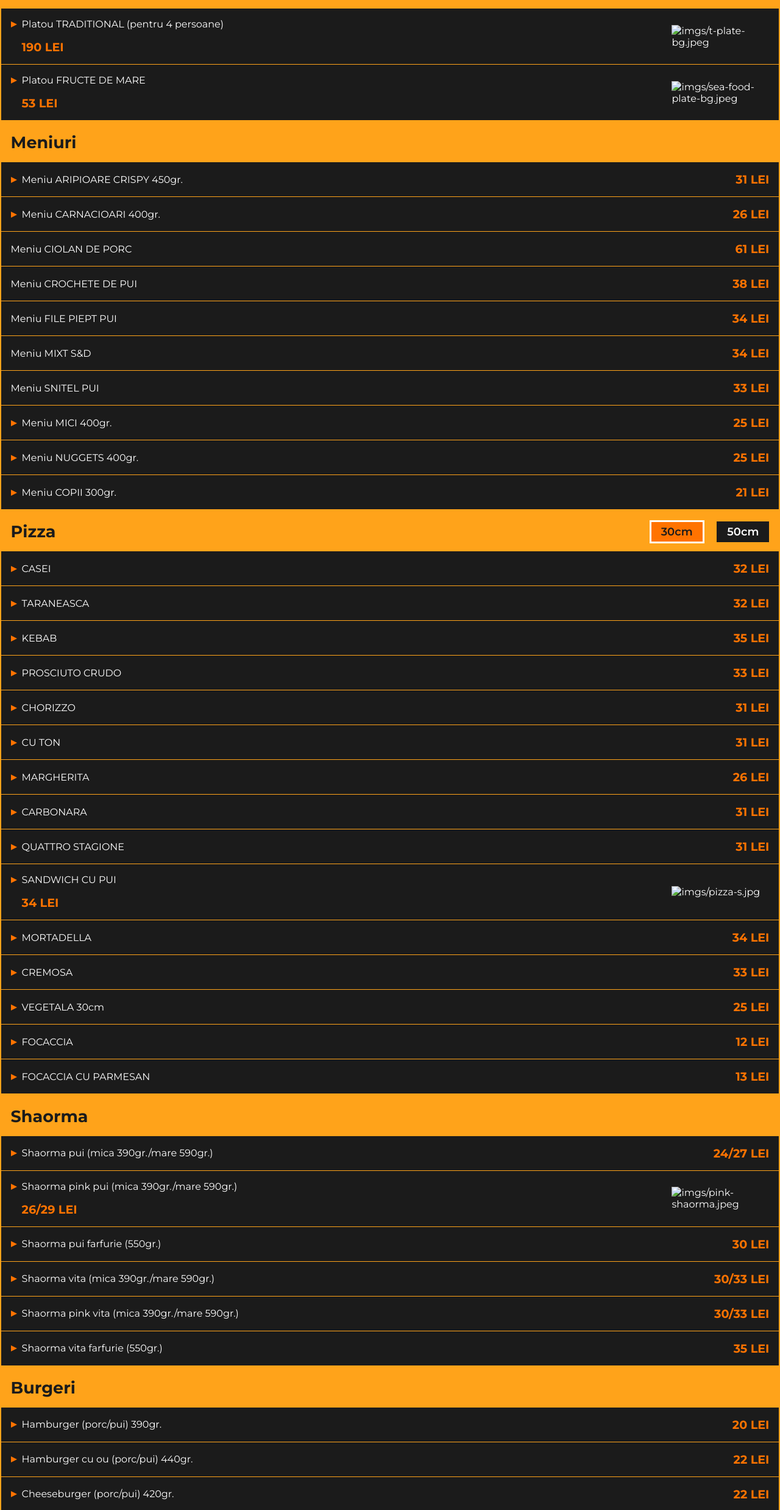
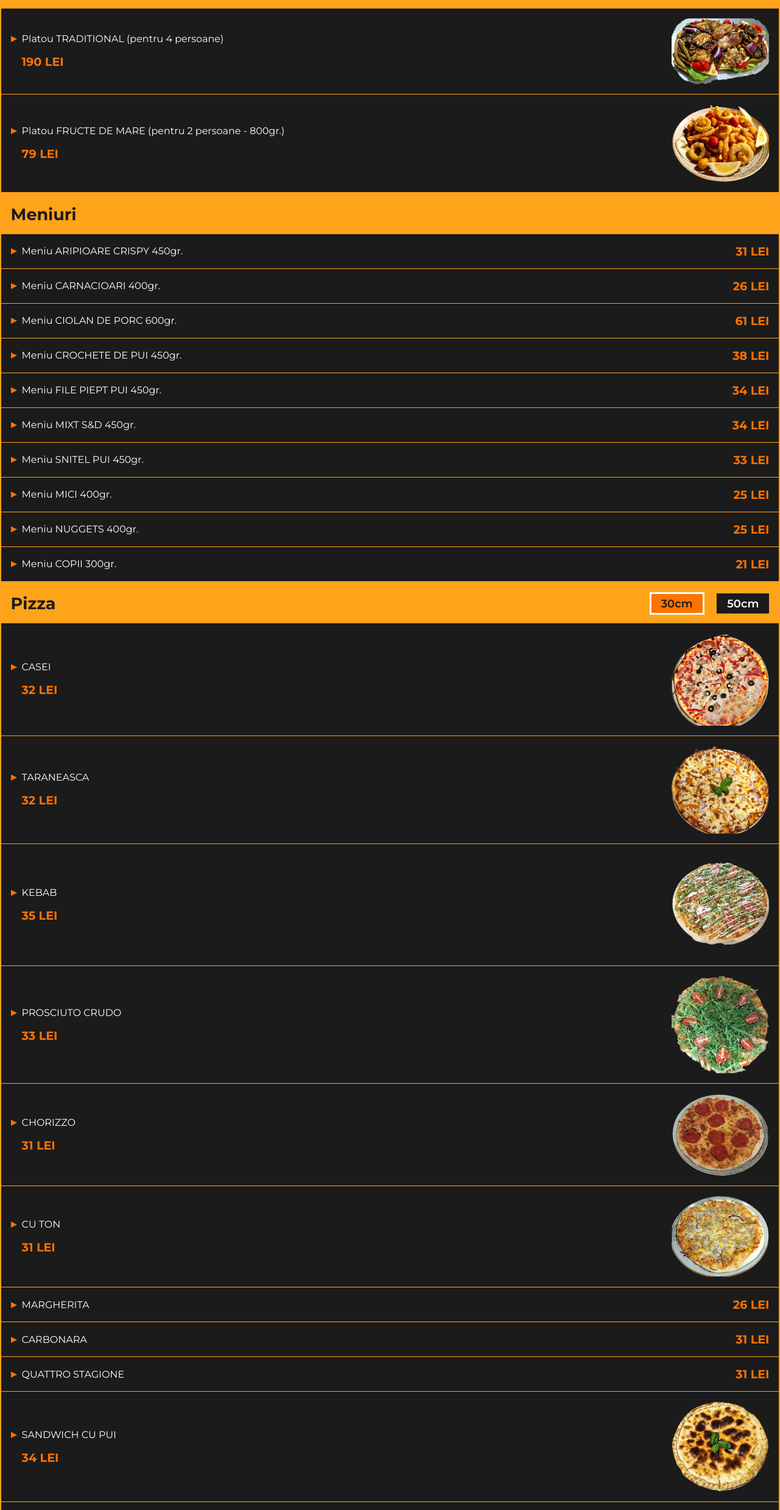
Before and after one commit to GhGeani/snd-menu, a website: page src/index.pug in a window 1280 px wide. Shown: the part 61-2537 px from the top of the page at 61% size. Drawn offline with nearby package versions, Linux system fonts and the light colour scheme; files that its build step writes are made by us from their sources; files whose address does not match are found by name.

Commit message:
Update menu.

```diff
--- a/src/index.pug
+++ b/src/index.pug
@@ -25,13 +25,13 @@ html(lang="en")
       section#plates
         +menu-entry('Platou TRADITIONAL (pentru 4 persoane)',
           '190',
-          'pulpe dezosate, ficati pui, ciolan porc, cârnați, murături, sos tatichi, muștar, focacia, ceapa roșie',
-          'imgs/t-plate-bg.jpeg'
+          'pulpe dezosate, ficăței de pui, ciolan porc, cârnați, murături, sos usturoi, muștar, focaccia, ceapa roșie, cartofi wedges',
+          'imgs/t-plate.png'
         )
-        +menu-entry('Platou FRUCTE DE MARE',
-          '53',
-          '8 creveți, cartofi widget, sos usturoi, lămâie',
-          'imgs/sea-food-plate-bg.jpeg'
+        +menu-entry('Platou FRUCTE DE MARE (pentru 2 persoane - 800gr.)',
+          '79',
+          'creveti, midii, calamar, rondele ceapa, buleți brânză picantă,  buleți cașcaval,  cartofi wedges,  lamaie',
+          'imgs/sea-food-plate.png'
         )
       section#menus
         .heading-wrapper
@@ -44,20 +44,25 @@ html(lang="en")
           '26',
           '3 carnaciori, cartofi prajiti, chifla, mustar, salata varza, bautura racoritoare/apa'
         )
-        +menu-entry('Meniu CIOLAN DE PORC',
-          '61'
+        +menu-entry('Meniu CIOLAN DE PORC 600gr.',
+          '61',
+          'ciolan de porc, cartofi aurii, sos usturoi, salata varsa, chifla, bautura racoritoare 0.33l sau apa plata 0.5l'
         )
-        +menu-entry('Meniu CROCHETE DE PUI',
-          '38'
+        +menu-entry('Meniu CROCHETE DE PUI 450gr.',
+          '38',
+          '5 crochete de pui, cartofi prajiti, chifla, sos de usturoi, bautura racoritoare 0.33l sau apa 0.5l'
         )
-        +menu-entry('Meniu FILE PIEPT PUI',
-          '34'
+        +menu-entry('Meniu FILE PIEPT PUI 450gr.',
+          '34',
+          'file din piept de pui, cartofi prajiti, salata varza, castraveti murati, ceapa, sos tzatziki, chifla, bautura racoritoare 0.33l sau apa 0.5l'
         )
-        +menu-entry('Meniu MIXT S&D',
-          '34'
+        +menu-entry('Meniu MIXT S&D 450gr.',
+          '34',
+          '2 aripioare de pui crispy picante, 2 crochete de pui, 4 mini chiftele, cartofi prajiti, chifla, sos de usturoi, ketchup, bautura racoritoare 0.33l sau apa 0.5l'
         )
-        +menu-entry('Meniu SNITEL PUI',
-          '33'
+        +menu-entry('Meniu SNITEL PUI 450gr.',
+          '33',
+          'snitel de pui, cartofi prajiti, salata varza, castraveti murati, ceapa, sos tzatziki, chifla, bautura racoritoare 0.33l sau apa 0.5l'
         )
         +menu-entry('Meniu MICI 400gr.',
           '25',
@@ -83,40 +88,49 @@ html(lang="en")
         .pizza-50cm-section
           +menu-entry('CASEI',
             '53',
-            'sos pizza, bacon, șuncă, mozzarella, salam chorizzo, ciuperci, măsline, ardei, porumb'
+            'sos pizza, bacon, șuncă, mozzarella, salam chorizzo, ciuperci, măsline, ardei, porumb',
+            'imgs/pizza-casei.png'
           )
           +menu-entry('TARANEASCA',
             '53',
-            'sos pizza, cârnați, ceapă, mozzarella, bacon, ardei, porumb'
+            'sos pizza, cârnați, ceapă, mozzarella, bacon, ardei, porumb',
+            'imgs/pizza-taraneasca.png'
           )
           +menu-entry('KEBAB',
             '60',
-            'sos pizza, cartofi prăjiți, carne pui, mozzarella, roșii, rucola'
+            'sos pizza, cartofi prăjiți, carne pui, mozzarella, roșii, rucola',
+            'imgs/pizza-kebab.png'
           )
         .pizza-30cm-section
           +menu-entry('CASEI',
             '32',
-            'sos pizza, bacon, șuncă, mozzarella, salam chorizzo, ciuperci, măsline, ardei, porumb'
+            'sos pizza, bacon, șuncă, mozzarella, salam chorizzo, ciuperci, măsline, ardei, porumb',
+            'imgs/pizza-casei.png'
           )
           +menu-entry('TARANEASCA',
             '32',
-            'sos pizza, cârnați, ceapă, mozzarella, bacon, ardei, porumb'
+            'sos pizza, cârnați, ceapă, mozzarella, bacon, ardei, porumb',
+            'imgs/pizza-taraneasca.png'
           )
           +menu-entry('KEBAB',
             '35',
-            'sos pizza, cartofi prăjiți, carne pui, mozzarella, roșii, rucola'
+            'sos pizza, cartofi prăjiți, carne pui, mozzarella, roșii, rucola',
+            'imgs/pizza-kebab.png'
           )
           +menu-entry('PROSCIUTO CRUDO',
             '33',
-            'sos pizza, prosciutto crudo, mozzarella, rucola, roșii, parmezan'
+            'sos pizza, prosciutto crudo, mozzarella, rucola, roșii, parmezan',
+            'imgs/pizza-prosciutto-crudo.png'
           )
           +menu-entry('CHORIZZO',
             '31',
-            'sos pizza, salam chorizzo, mozzarella'
+            'sos pizza, salam chorizzo, mozzarella',
+            'imgs/pizza-chorizzo.png'
           )
           +menu-entry('CU TON',
             '31',
-            'sos pizza, ceapă, mozzarella, ton, porumb'
+            'sos pizza, ceapă, mozzarella, ton, porumb',
+            'imgs/pizza-ton.png'
           )
           +menu-entry('MARGHERITA',
             '26',
@@ -133,7 +147,7 @@ html(lang="en")
           +menu-entry('SANDWICH CU PUI',
             '34',
             'sos pizza, carne pui, mozzarella, măsline, ciuperci',
-            'imgs/pizza-s.jpg'
+            'imgs/pizza-s.png'
           )
           +menu-entry('MORTADELLA',
             '34',
@@ -173,7 +187,7 @@ html(lang="en")
         +menu-entry('Shaorma pink pui (mica 390gr./mare 590gr.)',
           '26/29',
           'lipie pink, carne pui, cartofi prajiti, castraveti murati, ceapa, sos usturoi, ketchup, maioneza',
-          'imgs/pink-shaorma.jpeg'
+          'imgs/shaorma-pink.png'
         )
         +menu-entry('Shaorma pui farfurie (550gr.)',
           '30',
@@ -211,7 +225,9 @@ html(lang="en")
           'pită, carne pui/vită, cartofi prăjiți, castraveți murați, ceapă, roșii, salată varză, sos usturoi'
         )
         +menu-entry('Donner Kebab (pui/vită)',
-          '30/33'
+          '30/33',
+          'lipie kebab, sos usturoi, carne pui/vita, salata verde, ceapa rosie, rosii',
+          'imgs/donner-kebab.png'
         )
         +menu-entry('Bagheta cu pui 350gr.',
           '19',
```
